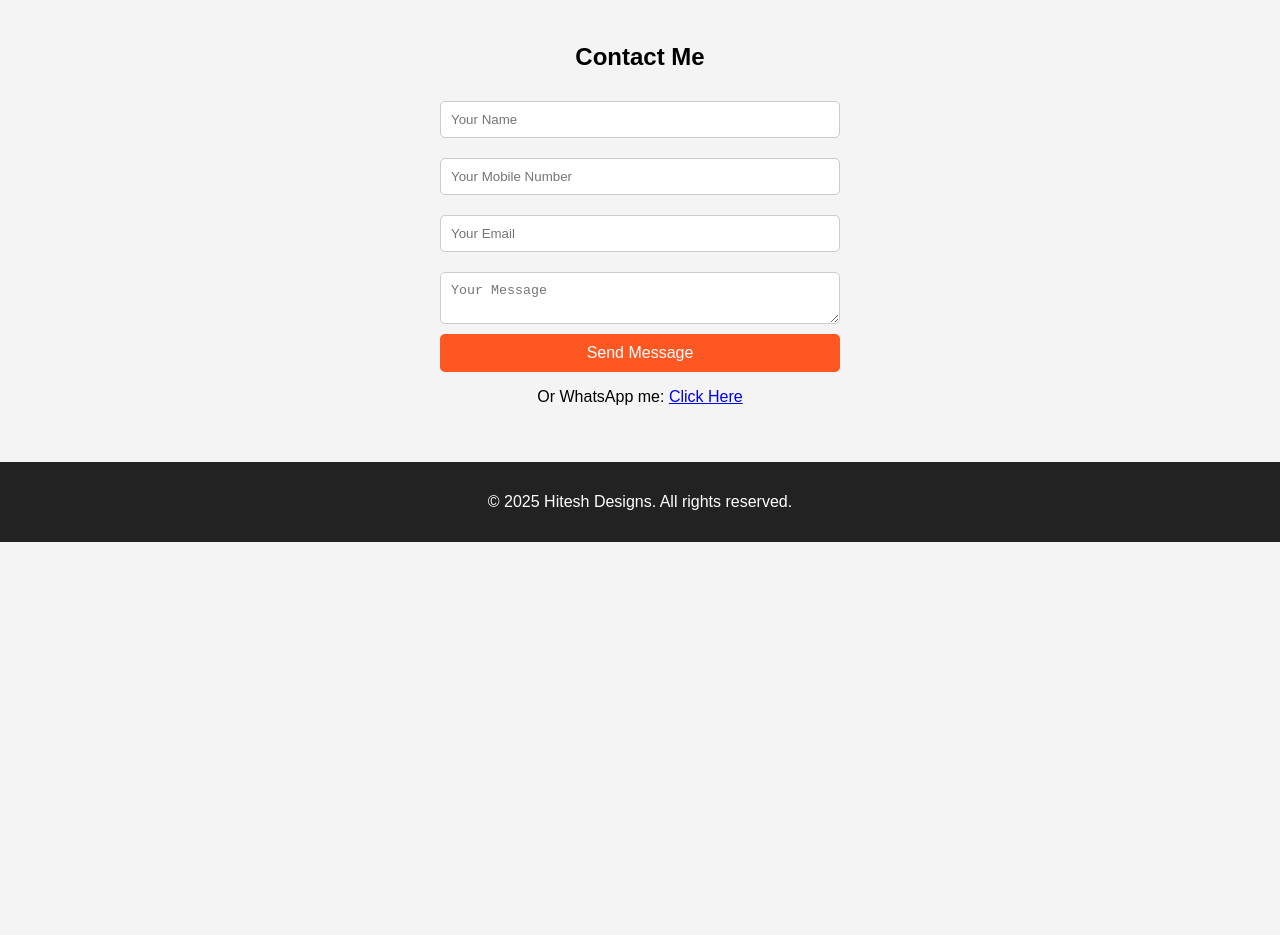
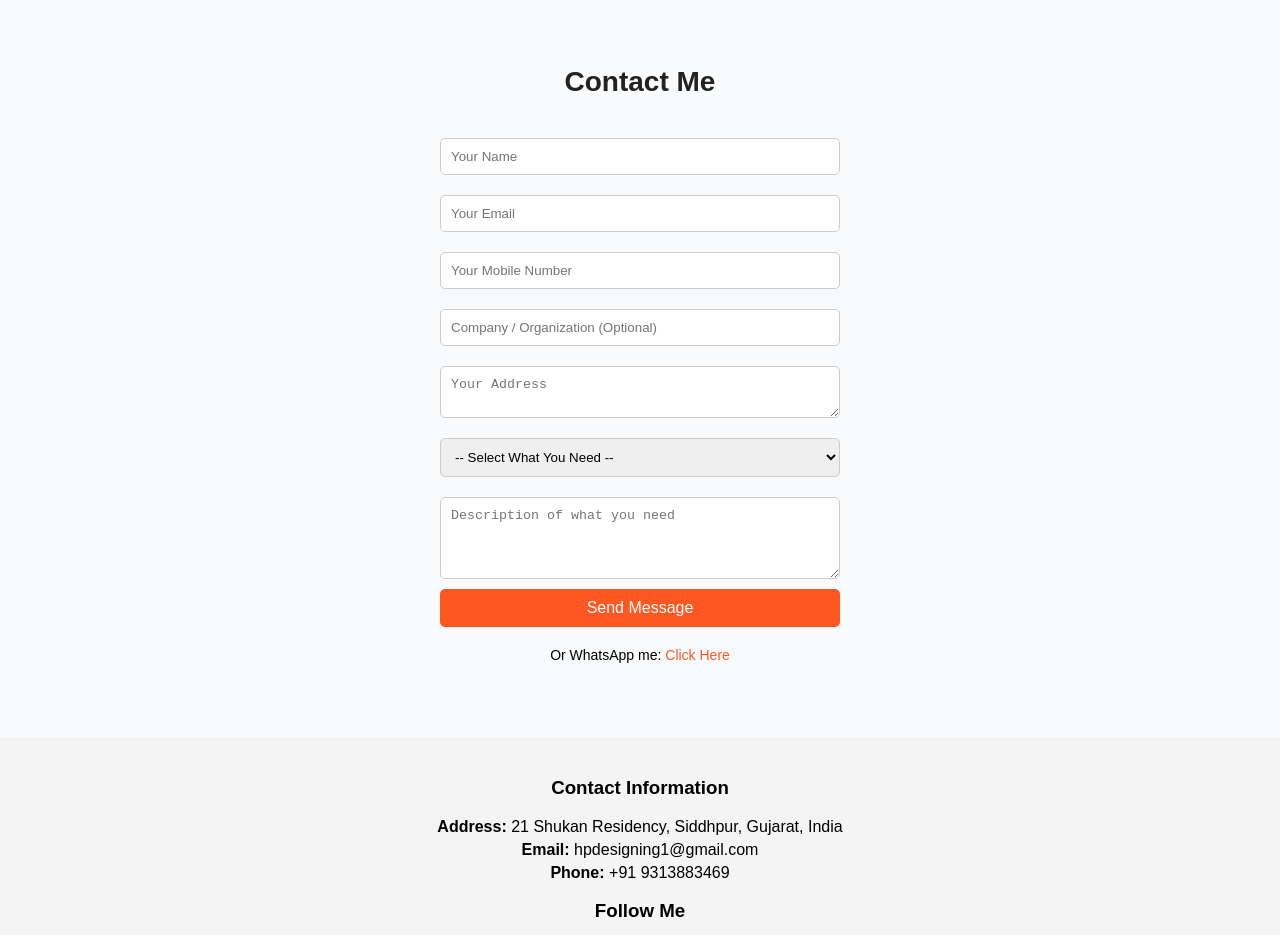
Before and after one commit to hiteshprajapati-hp/my-portfolio, a plain HTML site: page index.html in a window 1280 px wide. Shown: the part 1071-2006 px from the top of the page. Before the commit the page ends 1613 px from the top, so only its background shows below. Drawn offline with Linux system fonts and the light colour scheme.

Commit message:
Update index.html

```diff
--- a/index.html
+++ b/index.html
@@ -3,7 +3,9 @@
 <head>
 <meta charset="UTF-8">
 <meta name="viewport" content="width=device-width, initial-scale=1.0">
-<title>Hitesh Portfolio</title>
+<title>HP DESIGNS</title>
+<link rel="stylesheet" href="https://cdnjs.cloudflare.com/ajax/libs/font-awesome/6.5.0/css/all.min.css">
+
 <style>
     body {margin:0;font-family:'Poppins',sans-serif;background:#f4f4f4;}
     header {background:#222;color:#fff;padding:15px 20px;display:flex;justify-content:space-between;align-items:center;}
@@ -23,10 +25,14 @@
     .portfolio-container img {width:250px;border-radius:8px;box-shadow:0 4px 8px rgba(0,0,0,0.1);transition:transform 0.3s;}
     .portfolio-container img:hover {transform:scale(1.05);}
     form {display:flex;flex-direction:column;max-width:400px;margin:auto;}
-    form input,form textarea {margin:10px 0;padding:10px;border:1px solid #ccc;border-radius:5px;}
+    form input,form textarea,form select {margin:10px 0;padding:10px;border:1px solid #ccc;border-radius:5px;}
     form button {background:#ff5722;color:white;border:none;padding:10px;font-size:16px;border-radius:5px;cursor:pointer;}
     form button:hover {background:#222;transition:0.3s;}
     footer {background:#222;color:white;text-align:center;padding:15px;}
+    .social-icons a {margin:0 8px;font-size:20px;transition:transform 0.3s;}
+    .social-icons a:hover {transform:scale(1.2);}
+    .business-info {margin-top:40px;text-align:center;}
+    .business-info p {margin:5px 0;}
     @media(max-width:600px){
         .service,.portfolio-container img{width:100%;}
     }
@@ -35,7 +41,7 @@
 <body>
 
 <header>
-    <h1>Hitesh Designs</h1>
+    <h1>HP Designs</h1>
     <nav>
         <a href="#home">Home</a>
         <a href="#services">Services</a>
@@ -77,27 +83,68 @@
     </div>
 </section>
 
-<section id="contact">
-    <h2>Contact Me</h2>
+<section id="contact" style="background:#f9fafb;padding:60px 20px;">
+    <h2 style="text-align:center;margin-bottom:30px;font-size:28px;color:#222;">Contact Me</h2>
+
     <form action="https://formspree.io/f/mjkolokn" method="POST">
         <input type="text" name="name" placeholder="Your Name" required>
-        <input type="tel"
-               name="mobile"
-               placeholder="Your Mobile Number"
-               pattern="[6-9][0-9]{9}"
-               maxlength="10"
-               required
-               title="Enter a valid 10-digit Indian mobile number starting with 6-9">
         <input type="email" name="email" placeholder="Your Email" required>
-        <textarea name="message" placeholder="Your Message" required></textarea>
+        <input type="tel" name="mobile" placeholder="Your Mobile Number" pattern="[6-9][0-9]{9}" maxlength="10" required>
+        <input type="text" name="company" placeholder="Company / Organization (Optional)">
+        <textarea name="address" placeholder="Your Address" rows="2"></textarea>
+
+        <select name="service" id="serviceSelect" required>
+            <option value="">-- Select What You Need --</option>
+            <option value="visiting-card">Visiting Card Design</option>
+            <option value="website-ui">Website UI Design</option>
+            <option value="graphic-design">Graphic Design (Logo, Banner, etc.)</option>
+            <option value="other">Other Custom Work</option>
+        </select>
+
+        <input type="text" id="customWork" name="customWork" placeholder="Please specify your work" style="display:none;">
+
+        <textarea name="message" placeholder="Description of what you need" required rows="4"></textarea>
+
         <button type="submit">Send Message</button>
     </form>
-    <p>Or WhatsApp me: <a href="https://wa.me/919313883469" target="_blank">Click Here</a></p>
+
+    <p style="text-align:center;margin-top:20px;font-size:14px;">
+        Or WhatsApp me: <a href="https://wa.me/919313883469" target="_blank" style="color:#ff5722;text-decoration:none;">Click Here</a>
+    </p>
 </section>
 
+<div class="business-info">
+    <h3>Contact Information</h3>
+    <p><strong>Address:</strong> 21 Shukan Residency, Siddhpur, Gujarat, India</p>
+    <p><strong>Email:</strong> hpdesigning1@gmail.com</p>
+    <p><strong>Phone:</strong> +91 9313883469</p>
+
+    <h3>Follow Me</h3>
+    <div class="social-icons">
+        <a href="https://www.facebook.com/profile.php?id=61579348381782&mibextid=ZbWKwL" target="_blank" style="color:#3b5998;"><i class="fab fa-facebook-f"></i></a>
+        <a href="https://www.instagram.com/hp_designing1/profilecard/?igsh=MTRhNHRmNWozY2QyeQ==" target="_blank" style="color:#e4405f;"><i class="fab fa-instagram"></i></a>
+        <a href="https://x.com/hp_designing?t=5e4WuxlJxwltoz1WJMAuDg&s=09" target="_blank" style="color:#1da1f2;"><i class="fab fa-twitter"></i></a>
+    </div>
+</div>
+
 <footer>
-    <p>© 2025 Hitesh Designs. All rights reserved.</p>
+    <p>© 2025 HP Designs. All rights reserved.</p>
 </footer>
+
+<script>
+    const serviceSelect = document.getElementById('serviceSelect');
+    const customWork = document.getElementById('customWork');
+
+    serviceSelect.addEventListener('change', function() {
+        if (this.value === 'other') {
+            customWork.style.display = 'block';
+            customWork.required = true;
+        } else {
+            customWork.style.display = 'none';
+            customWork.required = false;
+        }
+    });
+</script>
 
 </body>
 </html>
```
